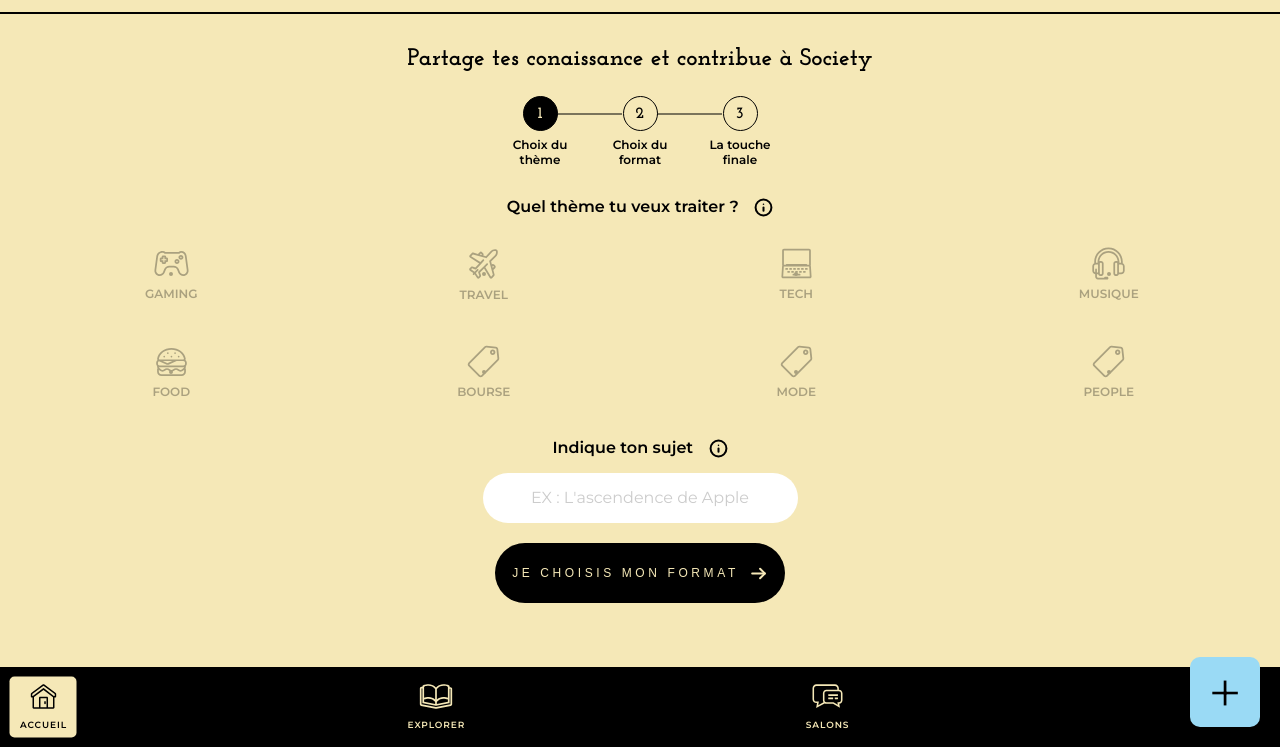
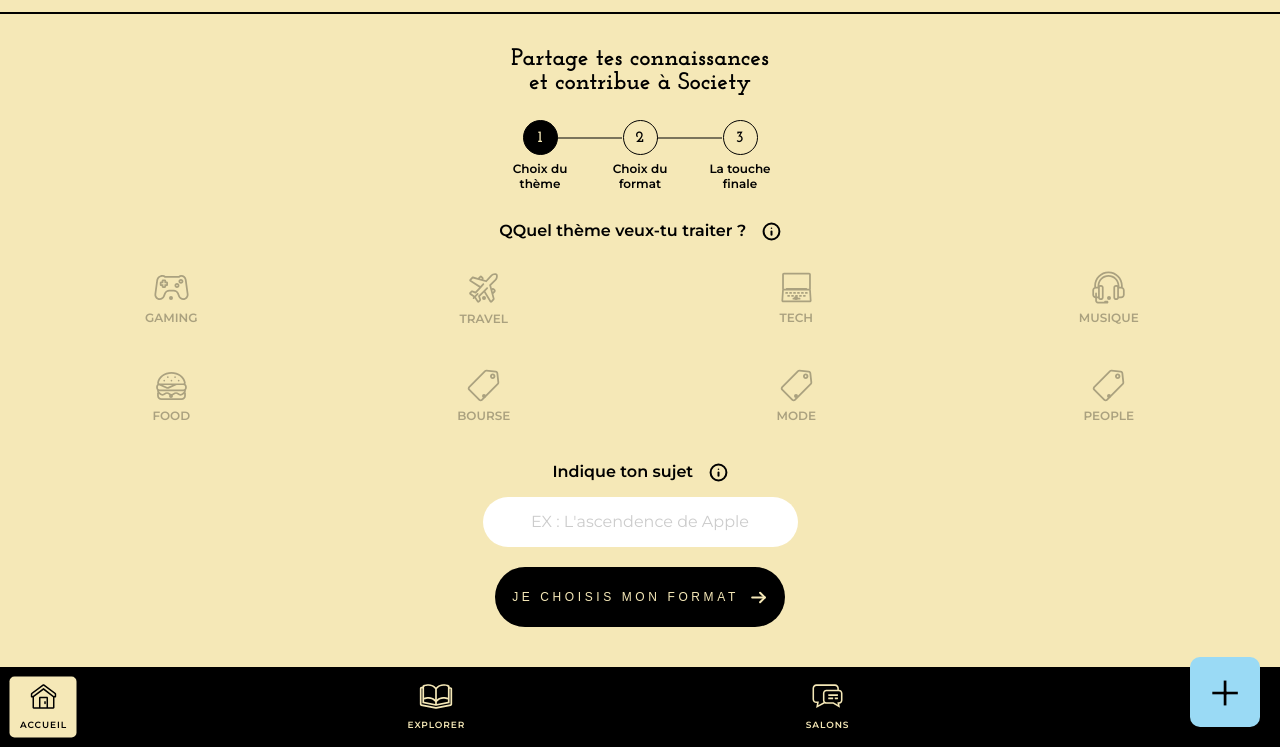
Before and after one commit to GuilhemFouassier/MySociety, a plain HTML site: page share-subject.html in a window 1280 px wide. Shown: the part 53-800 px from the top of the page. Drawn offline with Linux system fonts and the light colour scheme.

Commit message:
correct fautes

```diff
--- a/share-subject.html
+++ b/share-subject.html
@@ -68,7 +68,7 @@
     </div>
     <main>
         <section class="introduction">
-            <h1>Partage tes conaissance
+            <h1>Partage tes connaissances<br>
                 et contribue à Society</h1>
         </section>
         <section class="arianne">
@@ -86,7 +86,7 @@
             </div>
         </section>
         <section class="themes active" id="theme">
-            <h2>Quel thème tu veux traiter ? <img src="./assets/img/icons/info.svg" alt=""></h2>
+            <h2>QQuel thème veux-tu traiter ? <img src="./assets/img/icons/info.svg" alt=""></h2>
             <article class="wrapper">
                 <div class="item" id="gaming">
                     <img src="./assets/img/icons/gaming.svg" alt="">
```
